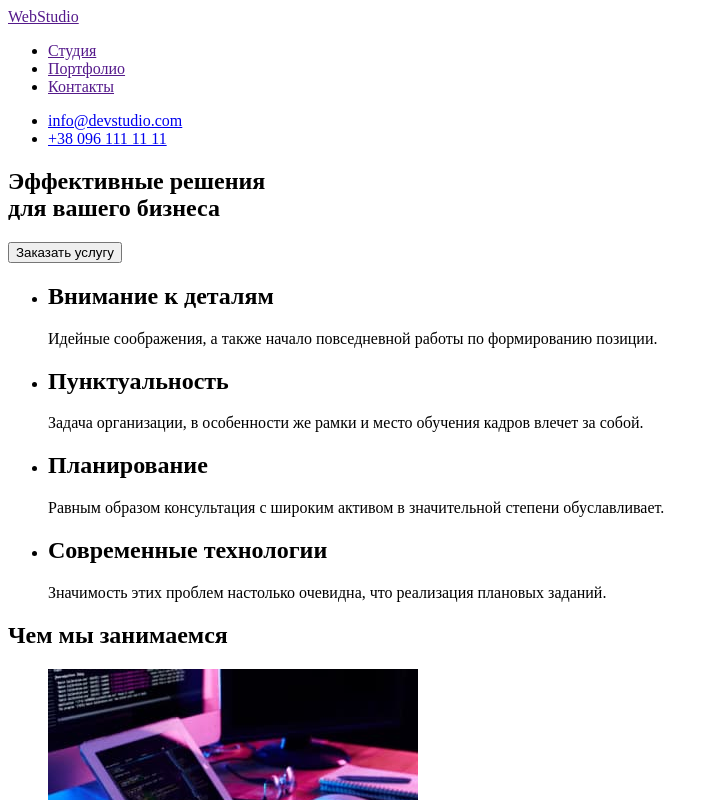
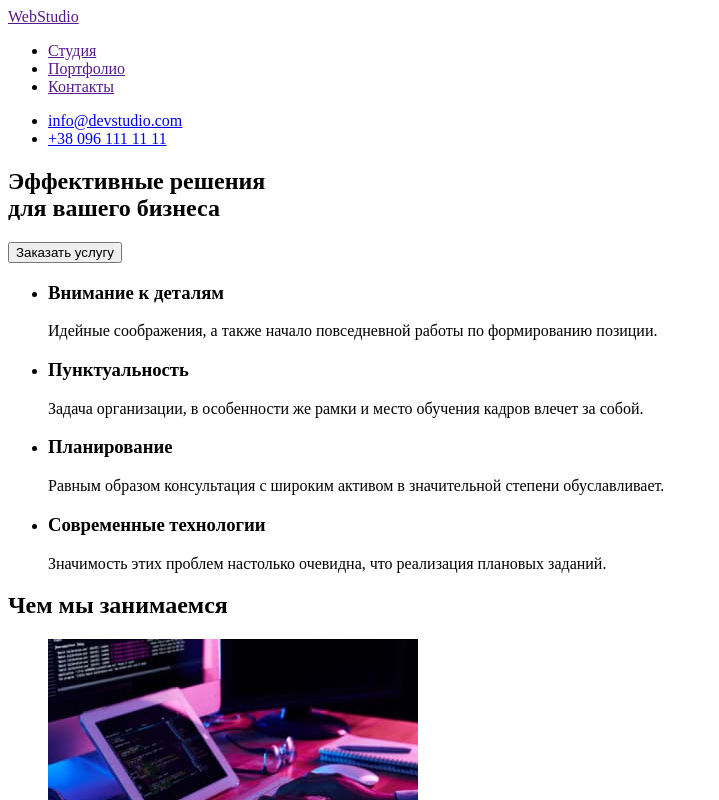
Before and after one commit to AnnSemko/goit-markup-hw-02., a plain HTML site: page index.html in a window 1280 px wide. Shown: the top 800 px of the page, without its empty margins (0-719 px from the left). Drawn offline with Linux system fonts and the light colour scheme.

Commit message:
Доработала

```diff
--- a/index.html
+++ b/index.html
@@ -34,22 +34,25 @@
     <section>
         <ul>
             <li>
-                <h2>Внимание к деталям</h2>
+                <h3>Внимание к деталям</h3>
                 <p>Идейные соображения, а также начало повседневной работы по формированию позиции.</p>
             </li>
             <li>
-                <h2>Пунктуальность</h2>
+                <h3>Пунктуальность</h3>
                 <p>Задача организации, в особенности же рамки и место обучения кадров влечет за собой.</p>
             </li>
             <li>
-                <h2>Планирование</h2>
+                <h3>Планирование</h3>
                 <p>Равным образом консультация с широким активом в значительной степени обуславливает.</p>
             </li>
             <li>
-                <h2>Современные технологии</h2>
+                <h3>Современные технологии</h3>
                 <p>Значимость этих проблем настолько очевидна, что реализация плановых заданий.</p>
             </li>
         </ul>
+    </section>
+
+    <section>
          <h2>Чем мы занимаемся</h2>
           <ul>
             <li>
@@ -93,11 +96,13 @@
 
 <footer>
     <a href="">WebStudio</a>
+    <address>
     <ul>
-        <li><address>г. Киев, пр-т Леси Украинки, 26</address> </li>
+        <li>г. Киев, пр-т Леси Украинки, 26</li>
         <li><a href="mailto:info@devstudio.com">info@devstudio.com</a></li>
         <li><a href="tel:+380961111111">+38 096 111 11 11</a></li>
     </ul>
+    </address>
 </footer>
 
 </body>
```
